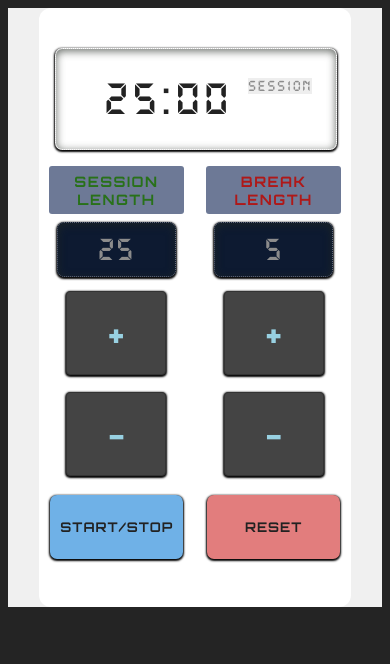
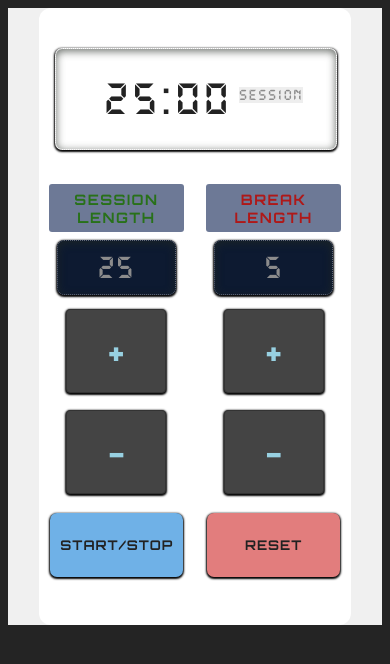
Before and after one commit to de-mind/my-25-5-clock, a React (Vite) app: page / in a window 390 px wide. Shown: the top 664 px of the page. Built offline with nearby package versions, Linux system fonts and the light colour scheme.

Commit message:
Reparo codigo para pruebas

```diff
--- a/src/App copy.scss
+++ b/src/App copy.scss
@@ -85,13 +85,13 @@ body {
 
 #timer-label {
   @include font($display-font, 1.2rem, bold, 1.5px);
-  position: absolute;
-  right: 1.5em;
+  position: relative;
+  left: 15em;
   &.align-top {
-    top: 1.2em;
+    bottom: 5em;
   }
   &.align-bottom {
-    top: 2.5em;
+    bottom: 3.6em;
   }
 }
 
@@ -233,14 +233,8 @@ body {
   }
 
   #timer-label {
-    left: auto;
+    left: 9em;
     font-size: 1.2em;
-    &.align-top {
-      top: 1.8em;
-    }
-    &.align-bottom {
-      top: 3em;
-    }
   }
 
   .length-controls {
@@ -299,14 +293,8 @@ body {
   }
 
   #timer-label {
-    left: auto;
+    left: 8em;
     font-size: 1.2em;
-    &.align-top {
-      top: 1.8em;
-    }
-    &.align-bottom {
-      top: 3em;
-    }
   }
 
   .length-controls {
--- a/src/App.jsx
+++ b/src/App.jsx
@@ -154,6 +154,8 @@ class MyTimer extends React.Component {
       <div id="timer" className="clock-container">
         <div id="time-left">
           <span id="time-clock"> {this.timeFormatter(this.state.timer)}</span>
+        </div>
+        <div id="timer-label-container">
           <span
             id="timer-label"
             className={this.state.isSession ? "align-top" : "align-bottom"}
```
